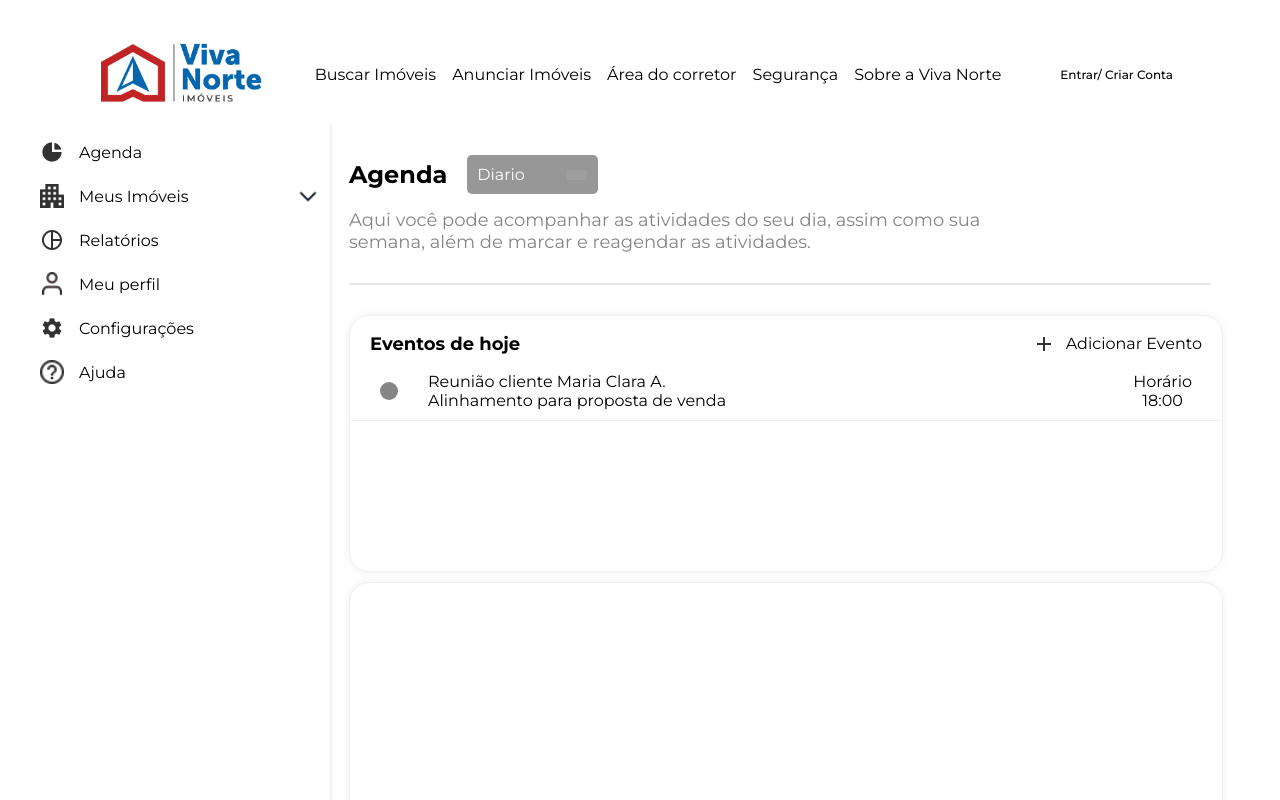
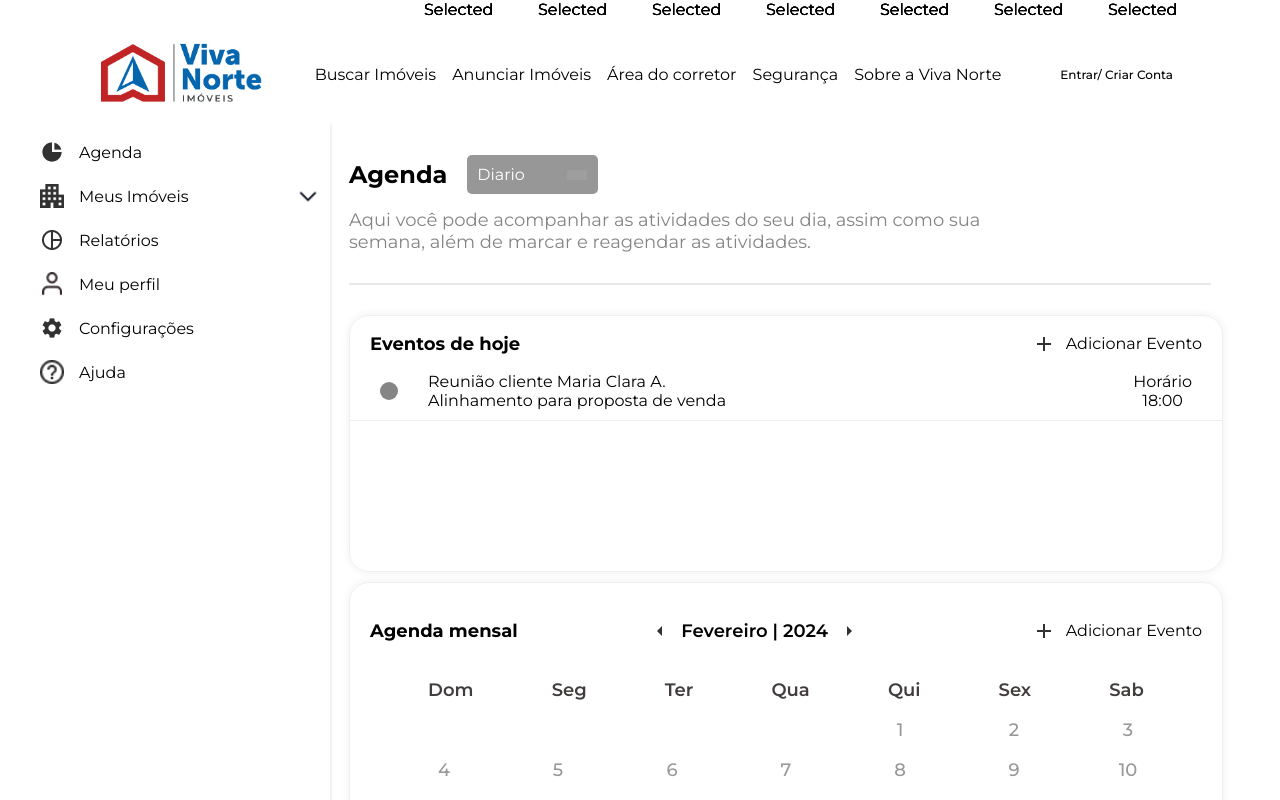
Before and after one commit to lucasgalindo/VIVA-NORTE-WEBSITE, a React (Vite) app in the folder VIVA-NORTE-WEBSITE/: page /corretor_page in a window 1280 px wide. Shown: the top 800 px of the page. Built offline with nearby package versions, Linux system fonts and the light colour scheme; grey boxes are pictures that could not be loaded.

Commit message:
commit commit

```diff
--- a/VIVA-NORTE-WEBSITE/src/app.css
+++ b/VIVA-NORTE-WEBSITE/src/app.css
@@ -12,3 +12,29 @@
 body{
     overflow-x: hidden;
 }
+.expanded{
+    transition: 0.2s;
+    height: 100px !important;
+    border-bottom: 1px solid #E7E6EB;
+}
+
+.circle_event{
+
+}
+
+.block-span-shower::before{
+    content: "";
+    top: -4px;
+    border: 1px solid black;
+    left: calc(50% - 16px);
+    width: 30px;
+    height: 30px;
+    opacity: 0.2;
+    z-index: -2;
+    border-radius: 50%;
+    position: absolute;
+    background-color: #D9D9D9 ;
+}
+.block-span-shower{
+    position: relative;
+}
--- a/VIVA-NORTE-WEBSITE/src/componentes/ModalLogin/modal_login.css
+++ b/VIVA-NORTE-WEBSITE/src/componentes/ModalLogin/modal_login.css
@@ -271,14 +271,14 @@
     gap: 30px;
 }
 .button-generic-modal{
-    width: 174px;
+    width: clamp(70px, 20vw, 174px);
     transition: 0.2s;
     height: 50px;
     background-color: transparent;
     border-radius: 100px;
     font-weight: 500;
     border: 1px solid #262729;
-    font-size: 14px;
+    font-size: clamp(12px, 2vw, 14px);
 }
 .button-generic-modal:hover{
     transform: scale(1.05);
--- a/VIVA-NORTE-WEBSITE/src/componentes/_corretor_calendary/calendary.jsx
+++ b/VIVA-NORTE-WEBSITE/src/componentes/_corretor_calendary/calendary.jsx
@@ -1,13 +1,108 @@
 import { useState, useRef, useEffect } from "react"
 import styles from "./calendary.module.css"
+import { faHamburger } from "@fortawesome/free-solid-svg-icons";
 
 export default function Calendary() {
   const [isActive, setIsActive] = useState(false);
   const selectRef = useRef(null);
+  const [currentDate, setCurrentDate] = useState([]);
+  const [monthSelect, setMonthSelect] = useState();
 
   const handleToggle = () => {
     setIsActive(!isActive);
   };
+  const months = {
+    0: "Janeiro",
+    1: "Fevereiro",
+    2: "Março",
+    3: "Abril",
+    4: "Maio",
+    5: "Junho",
+    6: "Julho",
+    7: "Agosto",
+    8: "Setembro",
+    9: "Outubro",
+    10: "Novembro",
+    11: "Dezembro",
+  }
+  const [currentYear, setCurrentYear] = useState()
+
+  const event = [{
+    data: "2024/2/20",
+    subject: "visita",
+    obs: "VISITA DA DONA ANA A CASA DE ANTHONELY"
+  }]
+
+  const BuildCalendary = () => {
+    const currentData = new Date();
+    setCurrentYear(currentData.getFullYear());
+    setMonthSelect(currentData.getMonth())
+    const firstDay = new Date(currentData.getFullYear(), currentData.getMonth(), 1);
+    const lastDay = new Date(currentData.getFullYear(), currentData.getMonth() + 1, 0);
+    const arrayDate = [];
+    const eventsOnThisMonth = event.filter((obj) => obj.data.split("/")[1] == monthSelect + 1 && obj.data.split("/")[0] == currentYear );
+    let newArray = [];
+    for(let i = 0; i < firstDay.getDay(); i++){
+      newArray.push('');
+    }
+    console.log(lastDay);
+    for (let i = 1; i < 43 - firstDay.getDay() - 1; i++) {
+      if(i <= lastDay.getDate()){
+        newArray.push({
+          day: i,
+          event: eventsOnThisMonth.find((obj) => obj.data.split("/")[2] == i),
+        });
+        if(newArray.length == 7){
+          arrayDate.push(newArray);
+          newArray = [];
+        }
+      }
+      else{
+        newArray.push("")
+        if(newArray.length == 7){
+          arrayDate.push(newArray);
+          newArray = [];
+        }
+      }
+    }
+    setCurrentDate(arrayDate);
+
+  }
+  const HandleAgenda = () => {
+    const firstDay = new Date(currentYear, monthSelect, 1);
+    const lastDay = new Date(currentYear, monthSelect + 1, 0);
+    const arrayDate = [];
+    let newArray = [];
+    const eventsOnThisMonth = event.filter((obj) => obj.data.split("/")[1] == monthSelect + 1 && obj.data.split("/")[0] == currentYear );
+    console.log(eventsOnThisMonth)
+    for(let i = 0; i < firstDay.getDay(); i++){
+      newArray.push('');
+    }
+    console.log(lastDay.toLocaleDateString())
+    for (let i = 1; i < 43 - firstDay.getDay(); i++) {
+      if(i <= lastDay.getDate()){
+        newArray.push({
+          day: i,
+          event: eventsOnThisMonth.find((obj) => obj.data.split("/")[2] == i),
+        });
+        if(newArray.length == 7){
+          arrayDate.push(newArray);
+          newArray = [];
+        }
+      }
+      else{
+        newArray.push("")
+        if(newArray.length == 7){
+          arrayDate.push(newArray);
+          newArray = [];
+        }
+      }
+    }
+    console.log(arrayDate)
+    setCurrentDate(arrayDate);
+  }
+
+
 
   const handleClickOutside = (event) => {
     if (selectRef.current && !selectRef.current.contains(event.target)) {
@@ -15,13 +110,40 @@ export default function Calendary() {
     }
   };
 
+  useEffect(HandleAgenda, [monthSelect])
+
   useEffect(() => {
+    BuildCalendary();
     document.addEventListener('mousedown', handleClickOutside);
 
     return () => {
       document.removeEventListener('mousedown', handleClickOutside);
     };
   }, []);
+
+  function Increment() {
+    if(monthSelect === 11){
+      setCurrentYear(currentYear + 1);
+      setMonthSelect(0);
+    }
+    else{
+      setMonthSelect(monthSelect + 1);
+    }
+  }
+  function Decrement() {
+
+    if(monthSelect === 0){
+      setCurrentYear(currentYear - 1);
+      setMonthSelect(11);
+    }
+    else{
+      setMonthSelect(monthSelect - 1);
+    }
+  }
+
+
+
+
   return (
     <section className={styles.container}>
       <div className={styles.justify_items}>
@@ -69,8 +191,82 @@ export default function Calendary() {
               </div>
             </div>
           </div>
-        <section className={styles.calendary_container}>
-        </section>
+          <section className={styles.calendary_container}>
+            <div style={{
+              justifyContent: "space-between",
+              padding: 0,
+              gap: 0,
+              marginTop: 20,
+              marginLeft: 20,
+              marginBottom: 20,
+              marginRight: -20,
+            }} className={styles.justify_items}>
+              <h2 className={styles.title_agenda}>Agenda mensal</h2>
+              <figure className={styles.figure_aligner} id={styles.figure_aligner_agenda} style={{ gap: 10 }}>
+                <img className={styles.button_agenda_left} onClick={()=>Decrement()} src="./corretor/arrowBlack.png" alt="" />
+                <span className={styles.title_agenda}>{months[monthSelect]} | {currentYear}</span>
+                <img className={styles.button_agenda_right} onClick={()=>Increment()} style={{ rotate: "180deg" }} src="./corretor/arrowBlack.png" alt="" />
+              </figure>
+              <figure className={styles.figure_aligner} style={{ gap: 10 }}>
+                <img src="./corretor/plus.png" alt="" />
+                <span>Adicionar Evento</span>
+              </figure>
+            </div>
+            <section className={styles.weeks_agenda}>
+              <span className={styles.weeks_day_agenda}>Dom</span>
+              <span className={styles.weeks_day_agenda}>Seg</span>
+              <span className={styles.weeks_day_agenda}>Ter</span>
+              <span className={styles.weeks_day_agenda}>Qua</span>
+              <span className={styles.weeks_day_agenda}>Qui</span>
+              <span className={styles.weeks_day_agenda}>Sex</span>
+              <span className={styles.weeks_day_agenda}>Sab</span>
+            </section>
+              {currentDate.map((child, index)=>{
+                return(
+                  <section id={index} key={index} className={styles.weeks_agenda}>
+                 {
+                  child.map((element, i) => {
+                    return (
+                    <article className={styles.article_agenda}>
+                      <span onClick={(e)=>{
+                        const section = document.getElementById(index);
+                        const spanShower = document.getElementsByClassName("block-span-shower");
+                        const array = document.getElementsByClassName(styles.weeks_agenda);
+                        let newDate = currentDate;
+                        let selected = false;
+                        if(section.classList[1] && section.classList[2] == i){
+                          selected = true;
+                        }
+                        for(let j = 0; j < array.length; j++){
+                          array.item(j).classList.remove("expanded", array.item(j).classList[2]);
+                          e.currentTarget.parentNode.classList.remove("block-span-shower");
+                        }
+                        for(let j = 0; j < spanShower.length; j++){
+                          spanShower[j].classList.remove("block-span-shower")
+                        }
+                        if(selected){
+                          e.currentTarget.parentNode.classList.remove("block-span-shower");
+                          section.classList.remove("expanded", i);
+                        }
+                        else{
+                          e.currentTarget.parentNode.classList.add("block-span-shower");
+                          section.classList.add("expanded", i)
+                          newDate[index][i] = {...newDate[index][i], isSelected: true}
+                        }
+                      }} key={i} className={styles.day_agenda}>{element.day}</span>
+                      {
+                        currentDate[index][i] ? <div className={styles.data_result}>
+                          <span>Selected</span>
+                          </div> : null
+                      }
+                    </article>
+                    )
+                  })
+                 }
+                </section>
+                )
+              })}
+          </section>
         </div>
 
         <section className={styles.pending_activities}>
--- a/VIVA-NORTE-WEBSITE/src/componentes/_corretor_calendary/calendary.module.css
+++ b/VIVA-NORTE-WEBSITE/src/componentes/_corretor_calendary/calendary.module.css
@@ -79,6 +79,41 @@
     border-bottom: 1px solid #EFEFEF;
 }
 
+.article_agenda{
+    width: 40px;
+    text-align: center;
+}
+
+.day_agenda{
+    color: #979797;
+    font-size: 18px;
+    font-weight: 500;
+    text-align: center;
+}
+
+.weeks_day_agenda{
+    font-weight: 600;
+    text-align: center;
+    color: #413D3C;
+    transition: 0.3s;
+    font-size: 18px;
+}
+
+.weeks_agenda{
+    transition: 0.2s;
+    height: 20px;
+    display: flex;
+    flex-direction: row;
+    margin-bottom: 20px;
+    justify-content: space-evenly;
+}
+
+.data_result{
+    position: absolute;
+    top: 0;
+
+}
+
 .select{
     all: unset;
     color: white;
@@ -87,6 +122,25 @@
     background-color: #979797;
     border-radius: 5px;
 }
+
+.button_agenda_left, .button_agenda_right{
+    position: absolute;
+    width: 10px;
+    object-fit: none;
+}
+
+#figure_aligner_agenda{
+    width: 200px;
+    justify-content: center;
+}
+
+.button_agenda_left{
+    left: 0;
+}
+.button_agenda_right{
+    right: 0;
+}
+
 .container_select,.container_select_actived{
     position: relative;
     width: 130px;
@@ -94,12 +148,16 @@
 .justify_items, .figure_aligner{
     display: flex;
     gap: 20px;
+    position: relative;
     align-items: center;
     flex-direction: row;
 }
 
 .title_agenda{
     font-size: 18px;
+}
+span.title_agenda{
+    font-weight: 600;
 }
 
 .container_select::after{
```
Also changed, not shown: VIVA-NORTE-WEBSITE/public/corretor/arrowBlack.png (added).
